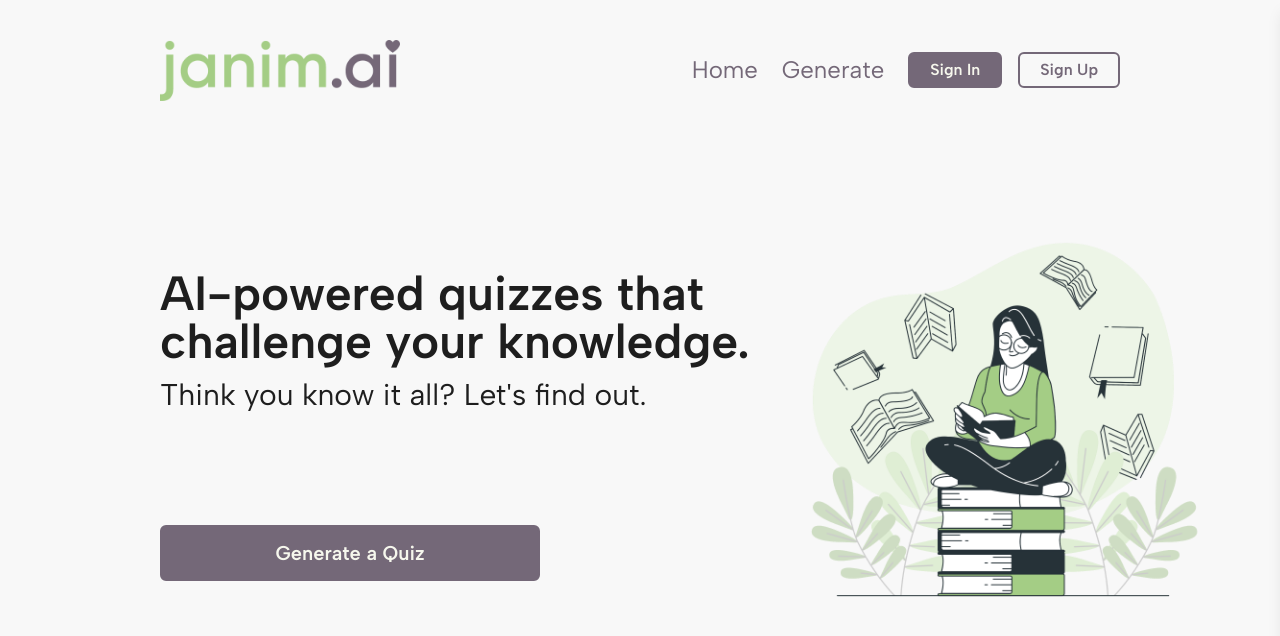
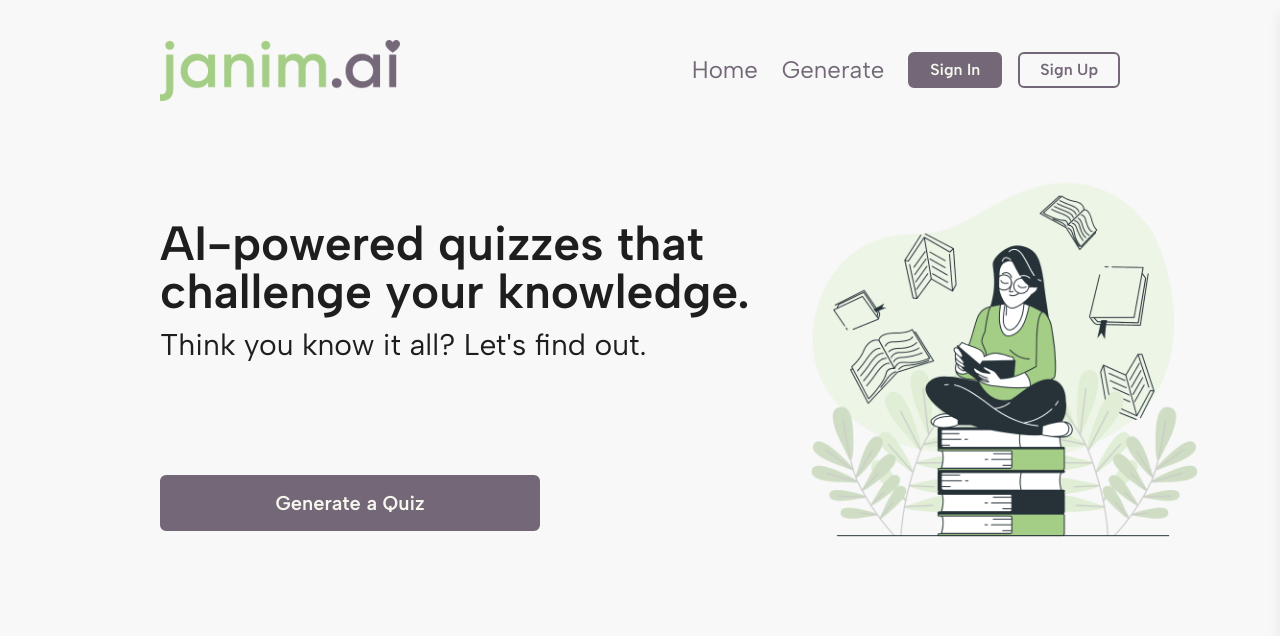
Before and after one commit to gaurav1-9/janim.ai, a React (Vite) app in the folder client/: page / in a window 1280 px wide. Shown: the top 636 px of the page. Built offline with nearby package versions, Linux system fonts and the light colour scheme.

Commit message:
hero section final

```diff
--- a/client/src/components/Home-Components/HeroSection.jsx
+++ b/client/src/components/Home-Components/HeroSection.jsx
@@ -4,14 +4,14 @@ import Buttons from '../Buttons';
 
 const HeroSection = () => {
     return (
-        <div className='items-center flex flex-col md:flex-row lg:justify-between'>
-            <div className='text-eerieBlack pt-5 lg:pt-0'>
+        <div className='flex flex-col md:flex-row lg:justify-between lg:items-center xl:-mt-15 2xl:mt-0'>
+            <div className='text-eerieBlack pt-5 2xl:pt-0'>
                 <p className='font-semibold text-3xl lg:text-5xl w-70 lg:w-150'>AI-powered quizzes that challenge your knowledge.</p>
                 <p className='w-40 lg:w-full leading-5 pt-2 lg:pt-5 text-base lg:text-3xl'>Think you know it all? Let's find out.</p>
 
                 <Buttons bgColor='bg-chineseViolet hover:bg-chineseViolet/90 hover:border-chineseViolet/0' width='w-full lg:w-95' textColor='text-ivory' text='Generate a Quiz' goTo='/generate' otherResponsiveStyles='mt-3 lg:mt-30 py-2.5 lg:py-3 lg:text-xl'/>
             </div>
-            <img src="/Book lover-bro.png" alt="" className='mt-2 w-120 lg:pt' />
+            <img src="/Book lover-bro.png" alt="" className='mt-2 w-120' />
         </div>
     )
 }
```
